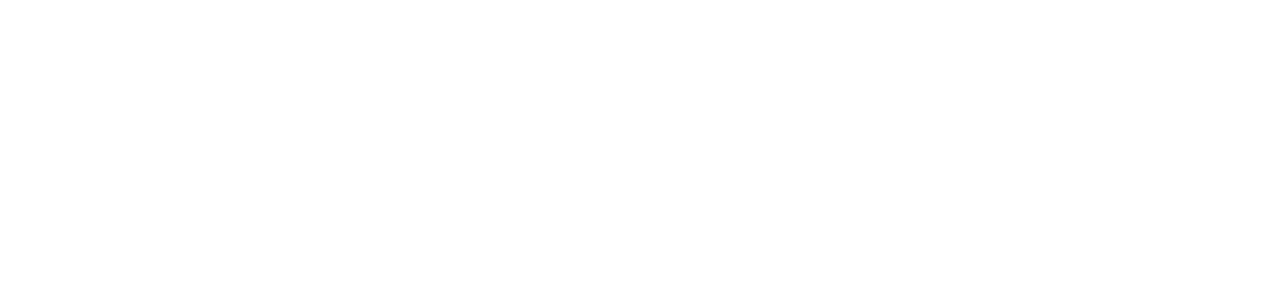
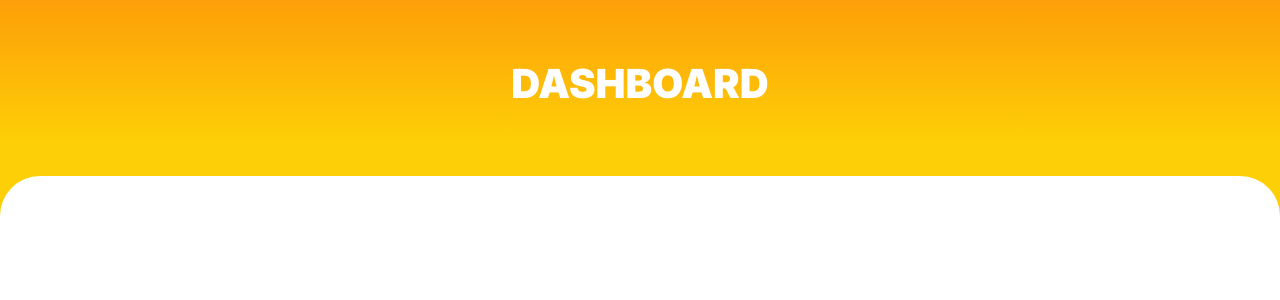
Before and after one commit to MedAmineBada/CodingKids-Frontend, a React (Vite) app: page /dashboard in a window 1280 px wide. Before the commit this address had no page. Shown: the top 300 px of the page. Built offline with nearby package versions, Linux system fonts and the light colour scheme.

Commit message:
v0.3d: Dashboard Layout

```diff
--- a/src/Routes.jsx
+++ b/src/Routes.jsx
@@ -1,11 +1,13 @@
 import { BrowserRouter as Router, Route, Routes } from "react-router-dom";
 import Login from "./pages/Login.jsx";
+import Dashboard from "./pages/Dashboard.jsx";
 
 export default function AppRoutes() {
   return (
     <Router>
       <Routes>
         <Route path="/" element={<Login />} />
+        <Route path="/dashboard" element={<Dashboard />} />
       </Routes>
     </Router>
   );
--- /dev/null
+++ b/src/pages/Dashboard.jsx
@@ -0,0 +1,19 @@
+import styles from "./Dashboard.module.css";
+
+import "@fontsource/inter/700";
+import "@fontsource/inter/900";
+
+import "@fontsource/quicksand/500.css";
+
+function Dashboard() {
+  return (
+    <>
+      <div className={styles.title}>
+        <h1>Dashboard</h1>
+      </div>
+      <div className={styles.content}></div>
+    </>
+  );
+}
+
+export default Dashboard;
--- /dev/null
+++ b/src/pages/Dashboard.module.css
@@ -0,0 +1,33 @@
+body {
+  display: flex;
+  flex-direction: column;
+  height: 100vh;
+  background: #fd9f09;
+  background: linear-gradient(
+    180deg,
+    rgba(253, 159, 9, 1) 0%,
+    rgba(253, 207, 6, 1) 18%
+  );
+}
+.title {
+  height: 22vh;
+  display: flex;
+  justify-content: center;
+  align-items: center;
+}
+.title h1 {
+  font-size: 40px;
+  font-family: Inter, sans-serif;
+  font-weight: 900;
+  text-transform: uppercase;
+  color: #fff;
+}
+.content {
+  background-color: white;
+  height: 78vh;
+  border-radius: 40px 40px 0 0;
+  display: flex;
+  flex-direction: column;
+  justify-content: center;
+  align-items: center;
+}
```
